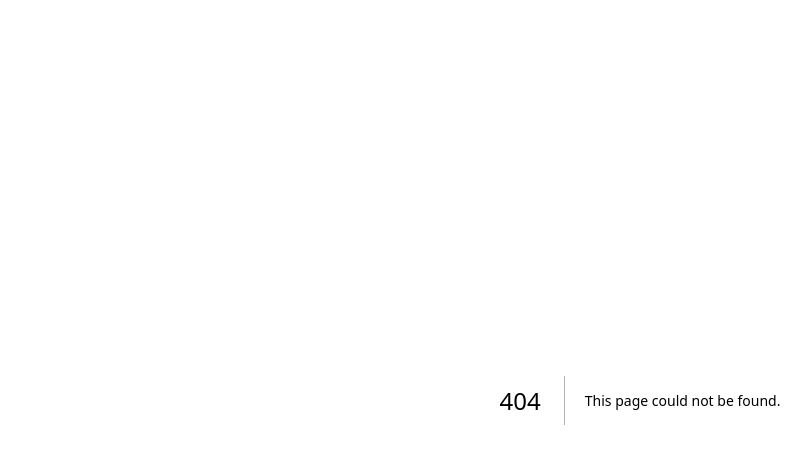
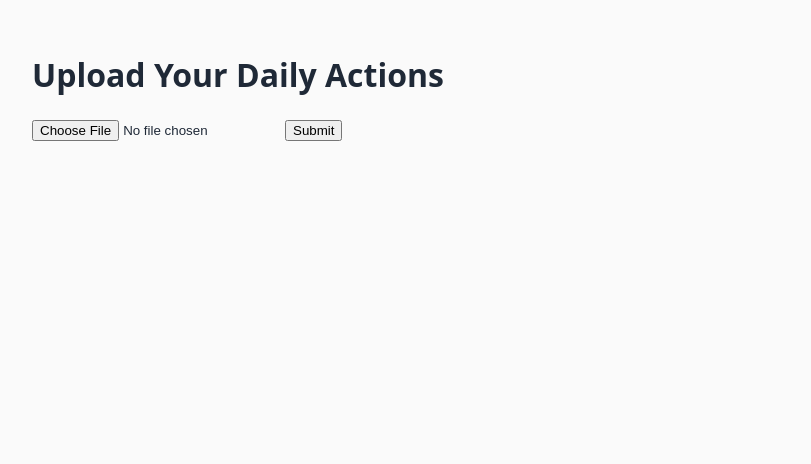
Before and after one commit to serge-plourde/dad-league-app, a Next.js app: page /upload in a window 1280 px wide. Before the commit this address had no page. Shown: the top 464 px of the page, without its empty margins (0-811 px from the left). Built offline with nearby package versions, Linux system fonts and the light colour scheme.

Commit message:
Create upload.js

```diff
--- /dev/null
+++ b/pages/upload.js
@@ -0,0 +1,66 @@
+import { useState } from 'react';
+
+export default function UploadPage() {
+  const [image, setImage] = useState(null);
+  const [message, setMessage] = useState('');
+
+  const handleFileChange = (e) => {
+    setImage(e.target.files[0]);
+  };
+
+  const handleSubmit = async (e) => {
+    e.preventDefault();
+
+    if (!image) {
+      setMessage('Please select an image first.');
+      return;
+    }
+
+    // Step 1: Upload image to Supabase storage
+    const formData = new FormData();
+    formData.append('file', image);
+
+    const { data: storageData, error: storageError } = await fetch('/api/upload', {
+      method: 'POST',
+      body: formData,
+    }).then(res => res.json());
+
+    if (storageError) {
+      setMessage('Upload failed: ' + storageError.message);
+      return;
+    }
+
+    // Step 2: Save submission record to Supabase via our API
+    const res = await fetch('/api/submissions', {
+      method: 'POST',
+      headers: { 'Content-Type': 'application/json' },
+      body: JSON.stringify({
+        user_id: 'demo-user',  // replace later with real user auth
+        image_url: storageData.publicUrl,
+      }),
+    });
+
+    if (res.ok) {
+      setMessage('Submission saved successfully!');
+    } else {
+      setMessage('Error saving submission.');
+    }
+  };
+
+  return (
+    <div style={{ padding: '2rem' }}>
+      <h1>Upload Your Daily Actions</h1>
+      <form onSubmit={handleSubmit}>
+        <input
+  type="file"
+  accept="image/*"
+  capture="environment"
+  onChange={handleFileChange}
+/>
+
+        <button type="submit">Submit</button>
+      </form>
+      <p>{message}</p>
+    </div>
+  );
+}
```
